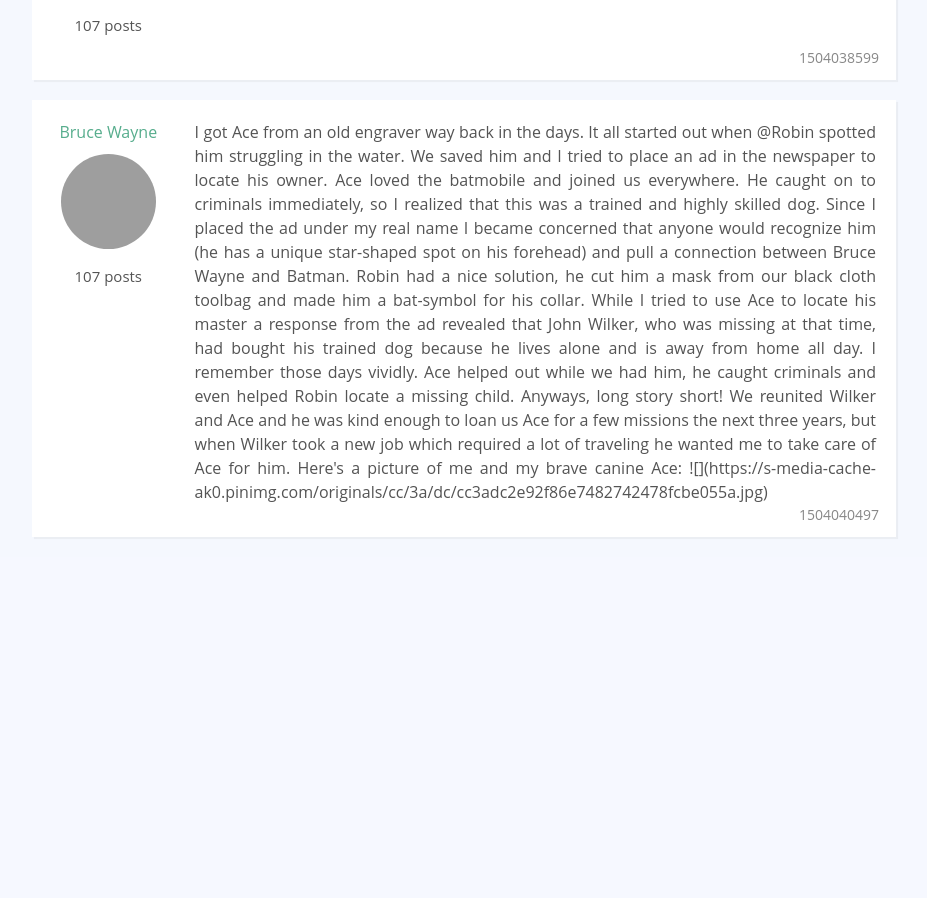
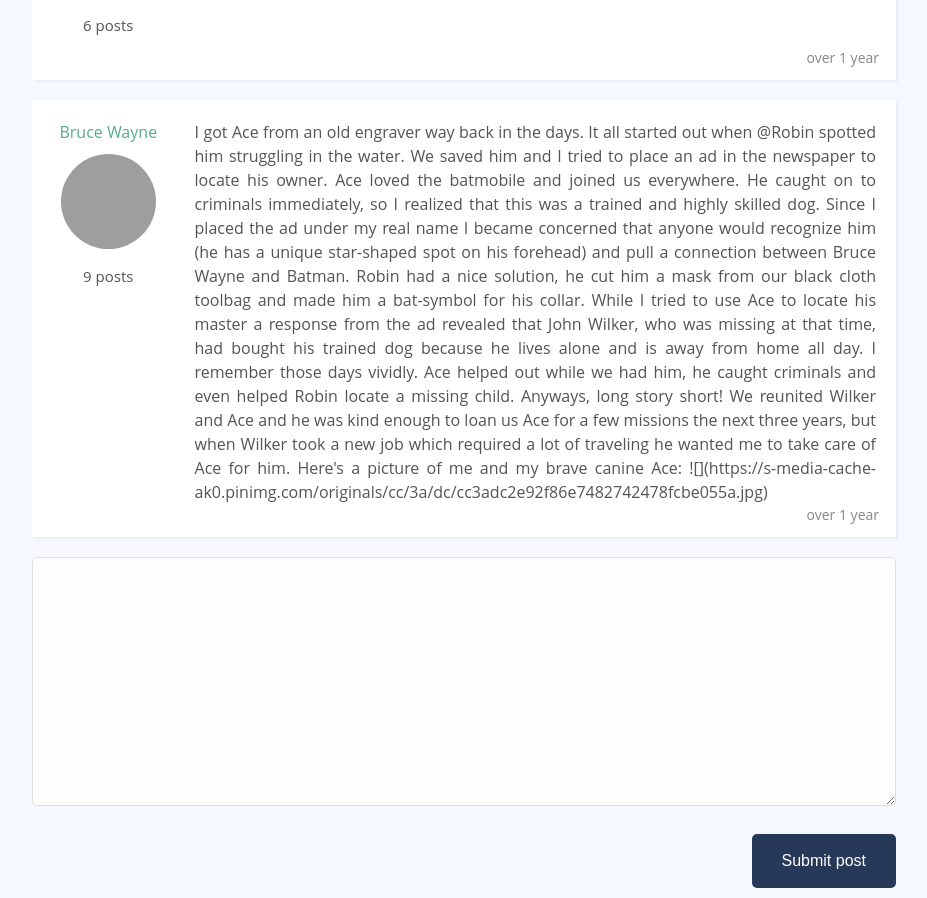
Before and after one commit to aarongerig/vuejs-master-class, a Vue app: page /thread/-KsjWehQ--apjDBwSBCY in a window 1280 px wide. Shown: the part 788-1686 px from the top of the page, without its empty margins (176-1103 px from the left). Before the commit the page ends 1345 px from the top, so only its background shows below. Built offline with nearby package versions, Linux system fonts and the light colour scheme; grey boxes are pictures that could not be loaded.

Commit message:
finished chapter 4

```diff
--- a/package.json
+++ b/package.json
@@ -10,6 +10,7 @@
   },
   "dependencies": {
     "core-js": "^2.6.5",
+    "date-fns": "^1.30.1",
     "vue": "^2.6.10",
     "vue-router": "^3.0.3",
     "vuex": "^3.0.1"
--- /dev/null
+++ b/src/components/PostEditor.vue
@@ -0,0 +1,60 @@
+<template>
+  <form @submit.prevent="save">
+    <div class="form-group">
+      <textarea
+        id=""
+        v-model="text"
+        name=""
+        cols="30"
+        rows="10"
+        class="form-input"
+        aria-label="New post text"
+      />
+    </div>
+    <div class="form-actions">
+      <button class="btn-blue">
+        Submit post
+      </button>
+    </div>
+  </form>
+</template>
+
+<script>
+export default {
+  name: 'PostEditor',
+
+  props: {
+    threadId: {
+      required: true,
+      type: String
+    }
+  },
+
+  data () {
+    return {
+      text: ''
+    }
+  },
+
+  methods: {
+    save () {
+      const postId = 'greatPost' + Math.random()
+      const post = {
+        text: this.text,
+        publishedAt: Math.floor(Date.now() / 1000),
+        threadId: this.threadId,
+        userId: 'L664y3qZSubDbT1R6npC0EEybJ73',
+        '.key': postId
+      }
+
+      this.text = ''
+
+      this.$emit('save', { post })
+    }
+  }
+}
+</script>
+
+<style scoped>
+
+</style>
--- /dev/null
+++ b/src/components/PostList.vue
@@ -0,0 +1,32 @@
+<template>
+  <div class="post-list">
+    <PostListItem
+      v-for="post in posts"
+      :key="post['.key']"
+      :post="post"
+    />
+  </div>
+</template>
+
+<script>
+import PostListItem from './PostListItem'
+
+export default {
+  name: 'PostList',
+
+  components: {
+    PostListItem
+  },
+
+  props: {
+    posts: {
+      required: true,
+      type: Array
+    }
+  }
+}
+</script>
+
+<style scoped>
+
+</style>
--- /dev/null
+++ b/src/components/PostListItem.vue
@@ -0,0 +1,77 @@
+<template>
+  <div class="post">
+    <div class="user-info">
+      <a
+        href="#"
+        class="user-name"
+      >
+        {{ user.name }}
+      </a>
+
+      <a href="#">
+        <img
+          class="avatar-large"
+          :src="user.avatar"
+          alt=""
+        >
+      </a>
+
+      <p class="desktop-only text-small">
+        {{ userPostsCount }} posts
+      </p>
+    </div>
+
+    <div class="post-content">
+      <div>
+        {{ post.text }}
+      </div>
+    </div>
+
+    <div
+      class="post-date text-faded"
+      :title="post.publishedAt | humanFriendlyDate"
+    >
+      {{ post.publishedAt | diffForHumans }}
+    </div>
+  </div>
+</template>
+
+<script>
+import sourceData from '@/data'
+import { distanceInWordsToNow, format, parse } from 'date-fns'
+
+export default {
+  name: 'PostListItem',
+
+  filters: {
+    humanFriendlyDate (date) {
+      return format(parse(date * 1000), 'MMMM Do YYYY, h:mm:ss a')
+    },
+
+    diffForHumans (date) {
+      return distanceInWordsToNow(parse(date * 1000))
+    }
+  },
+
+  props: {
+    post: {
+      required: true,
+      type: Object
+    }
+  },
+
+  computed: {
+    user () {
+      return sourceData.users[this.post.userId]
+    },
+
+    userPostsCount () {
+      return Object.keys(this.user.posts).length
+    }
+  }
+}
+</script>
+
+<style scoped>
+
+</style>
--- a/src/views/ThreadShow.vue
+++ b/src/views/ThreadShow.vue
@@ -1,53 +1,26 @@
 <template>
   <div class="col-large push-top">
     <h1>{{ thread.title }}</h1>
-
-    <div class="post-list">
-      <div
-        v-for="postId in thread.posts"
-        :key="postId"
-        class="post"
-      >
-        <div class="user-info">
-          <a
-            href="#"
-            class="user-name"
-          >
-            {{ users[posts[postId].userId].name }}
-          </a>
-
-          <a href="#">
-            <img
-              class="avatar-large"
-              :src="users[posts[postId].userId].avatar"
-              alt=""
-            >
-          </a>
-
-          <p class="desktop-only text-small">
-            107 posts
-          </p>
-        </div>
-
-        <div class="post-content">
-          <div>
-            {{ posts[postId].text }}
-          </div>
-        </div>
-
-        <div class="post-date text-faded">
-          {{ posts[postId].publishedAt }}
-        </div>
-      </div>
-    </div>
+    <PostList :posts="posts" />
+    <PostEditor
+      :thread-id="id"
+      @save="addPost"
+    />
   </div>
 </template>
 
 <script>
 import sourceData from '@/data'
+import PostEditor from '@/components/PostEditor'
+import PostList from '@/components/PostList'
 
 export default {
   name: 'ThreadShow',
+
+  components: {
+    PostEditor,
+    PostList
+  },
 
   props: {
     id: {
@@ -58,9 +31,26 @@ export default {
 
   data () {
     return {
-      thread: sourceData.threads[this.id],
-      posts: sourceData.posts,
-      users: sourceData.users
+      thread: sourceData.threads[this.id]
+    }
+  },
+
+  computed: {
+    posts () {
+      const postIds = Object.values(this.thread.posts)
+
+      return Object.values(sourceData.posts)
+        .filter(post => postIds.includes(post['.key']))
+    }
+  },
+
+  methods: {
+    addPost ({ post }) {
+      const postId = post['.key']
+
+      this.$set(sourceData.posts, postId, post)
+      this.$set(this.thread.posts, postId, postId)
+      this.$set(sourceData.users[post.userId].posts, postId, postId)
     }
   }
 }
```
Also changed, not shown: 1 other file (tests, documents, lock files or other folders).
